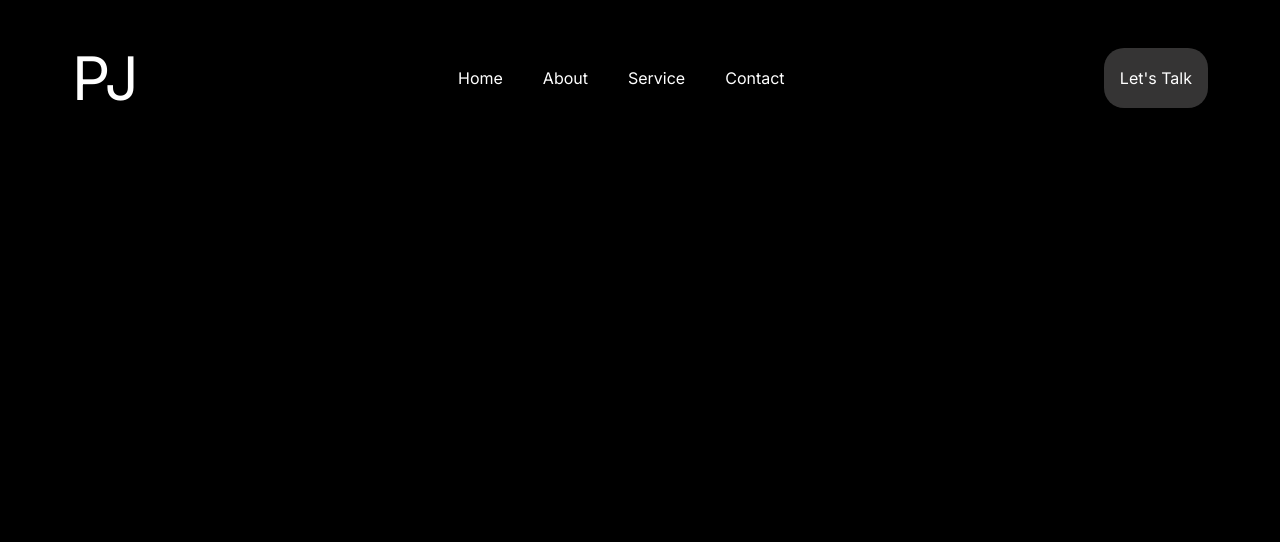
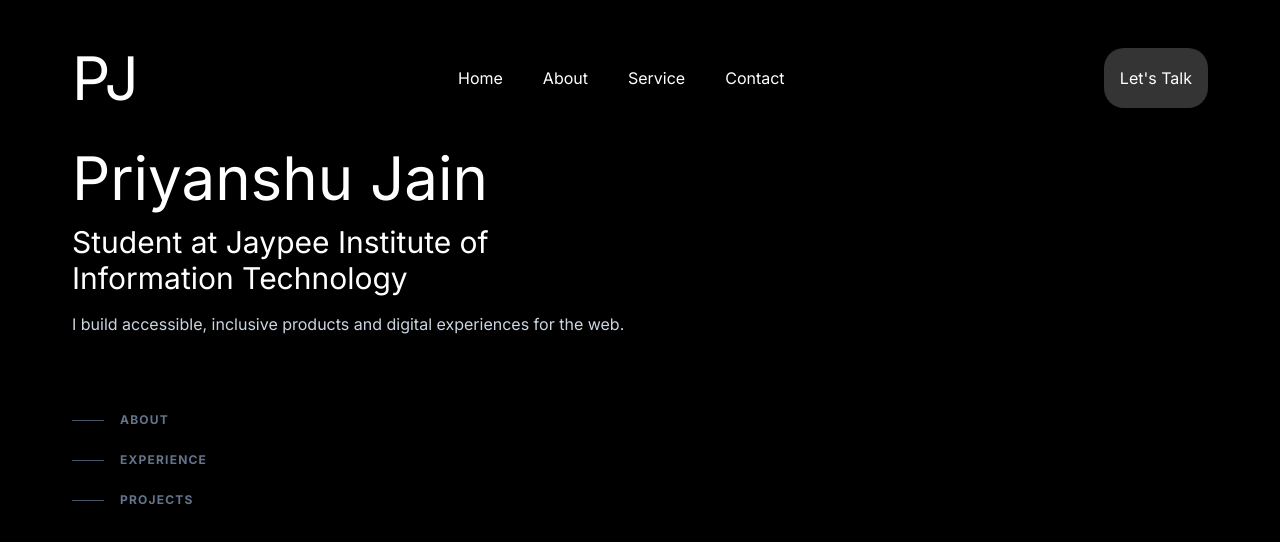
Before and after one commit to PriyanshuJain13/portfolio-new, a Next.js app: page /about in a window 1280 px wide. Shown: the top 542 px of the page. Built offline with nearby package versions, Linux system fonts and the light colour scheme.

Commit message:
created left side of credentials

```diff
--- a/app/about/page.tsx
+++ b/app/about/page.tsx
@@ -1,12 +1,63 @@
-import React from 'react'
-import Navbar from '@components/Navbar'
+import React from "react";
+import Navbar from "@components/Navbar";
 
 const page = () => {
   return (
-    <div className='flex min-h-screen flex-col p-4 my-8 mx-6 md:mx-14'>
-        <Navbar />
+    <div className="flex min-h-screen flex-col p-4 my-8 mx-6 md:mx-14">
+      <Navbar />
+      <div className="body flex flex-col mt-10 lg:flex-row">
+        <div className="left lg:w-1/2 lg:sticky lg:top-0 lg:flex lg:flex-col">
+          <div className="personalInfo space-y-4">
+            <h1 className="text-white text-5xl lg:text-6xl">Priyanshu Jain</h1>
+            <h3 className="text-white text-2xl lg:text-3xl">
+              Student at Jaypee Institute of Information Technology
+            </h3>
+            <h4 className="text-slate-300">
+              I build accessible, inclusive products and digital experiences for
+              the web.
+            </h4>
+          </div>
+
+          <div className="slider hidden lg:block">
+            <ul className="mt-16 w-max">
+              <li>
+                <a
+                  className="group flex items-center py-3 active"
+                  href="#about"
+                >
+                  <span className="nav-indicator mr-4 h-px w-8 bg-slate-600 transition-all group-hover:w-16 group-hover:bg-slate-200 group-focus-visible:w-16 group-focus-visible:bg-slate-200 motion-reduce:transition-none"></span>
+                  <span className="nav-text text-xs font-bold uppercase tracking-widest text-slate-500 group-hover:text-slate-200 group-focus-visible:text-slate-200">
+                    About
+                  </span>
+                </a>
+              </li>
+              <li>
+                <a className="group flex items-center py-3 " href="#skill">
+                  <span className="nav-indicator mr-4 h-px w-8 bg-slate-600 transition-all group-hover:w-16 group-hover:bg-slate-200 group-focus-visible:w-16 group-focus-visible:bg-slate-200 motion-reduce:transition-none"></span>
+                  <span className="nav-text text-xs font-bold uppercase tracking-widest text-slate-500 group-hover:text-slate-200 group-focus-visible:text-slate-200">
+                    Experience
+                  </span>
+                </a>
+              </li>
+              <li>
+                <a className="group flex items-center py-3 " href="#projects">
+                  <span className="mr-4 h-px w-8 bg-slate-600 transition-all group-hover:w-16 group-hover:bg-slate-200 group-focus-visible:w-16 group-focus-visible:bg-slate-200 motion-reduce:transition-none"></span>
+                  <span className="text-xs font-bold uppercase tracking-widest text-slate-500 group-hover:text-slate-200 group-focus-visible:text-slate-200">
+                    Projects
+                  </span>
+                </a>
+              </li>
+            </ul>
+          </div>
+        </div>
+        <div className="right text-white lg:w-1/2">
+            <div id="about"></div>
+            <div id="skills"></div>
+            <div id="projects" className=""></div>
+        </div>
+      </div>
     </div>
-  )
-}
+  );
+};
 
-export default page
+export default page;
--- a/app/globals.css
+++ b/app/globals.css
@@ -13,6 +13,7 @@
 body {
   font-family: Inter;
   background-color: black;
+  scroll-behavior: smooth;
 }
 
 .flexCenter {
@@ -21,6 +22,10 @@ body {
 
 .flexBetween {
   @apply flex justify-between items-center;
+}
+
+.backEffect{
+
 }
 
 .btn {
```
